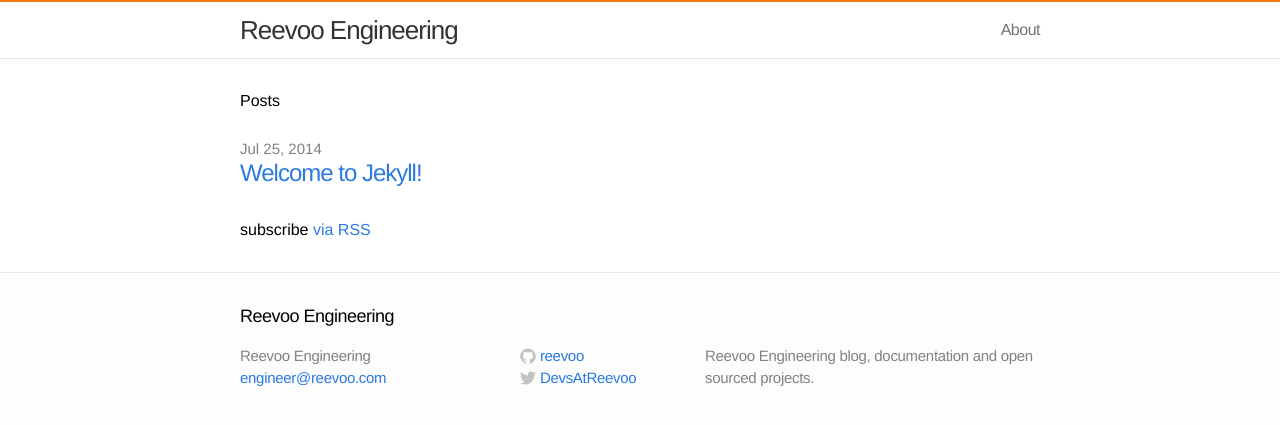
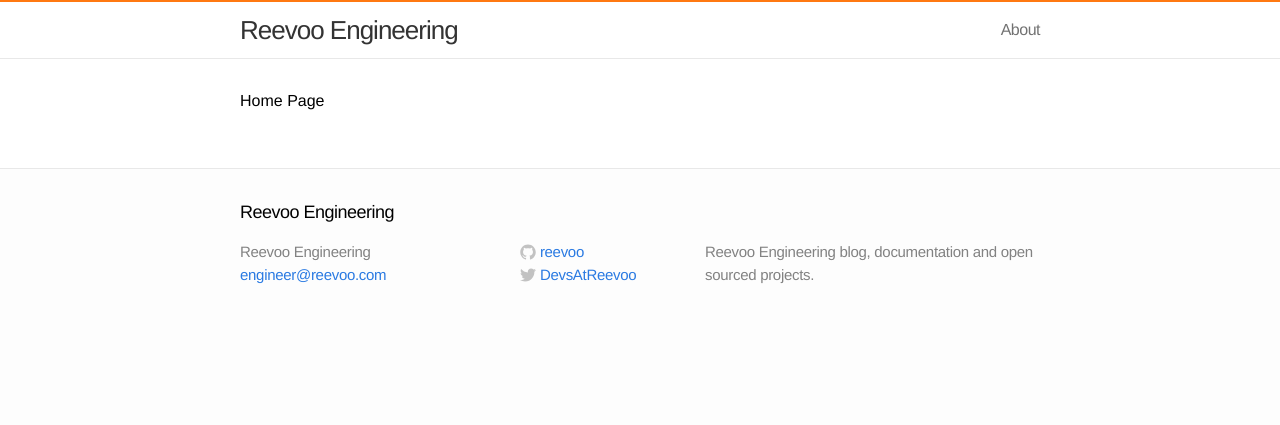
Before and after one commit to reevoo/reevoo.github.io, a Jekyll site: the page built from index.html, in a window 1280 px wide. Shown: the top 425 px of the page. Built offline with Jekyll 4.4.1, drawn with Linux system fonts in a browser that asks for light colours.

Commit message:
Remove content from home page.

```diff
--- a/index.html
+++ b/index.html
@@ -4,17 +4,6 @@ layout: default
 
 <div class="home">
 
-  <h1>Posts</h1>
-
-  <ul class="posts">
-    {% for post in site.posts %}
-      <li>
-        <span class="post-date">{{ post.date | date: "%b %-d, %Y" }}</span>
-        <a class="post-link" href="{{ post.url | prepend: site.baseurl }}">{{ post.title }}</a>
-      </li>
-    {% endfor %}
-  </ul>
-
-  <p class="rss-subscribe">subscribe <a href="{{ "/feed.xml" | prepend: site.baseurl }}">via RSS</a></p>
+  <h1>Home Page</h1>
 
 </div>
```
